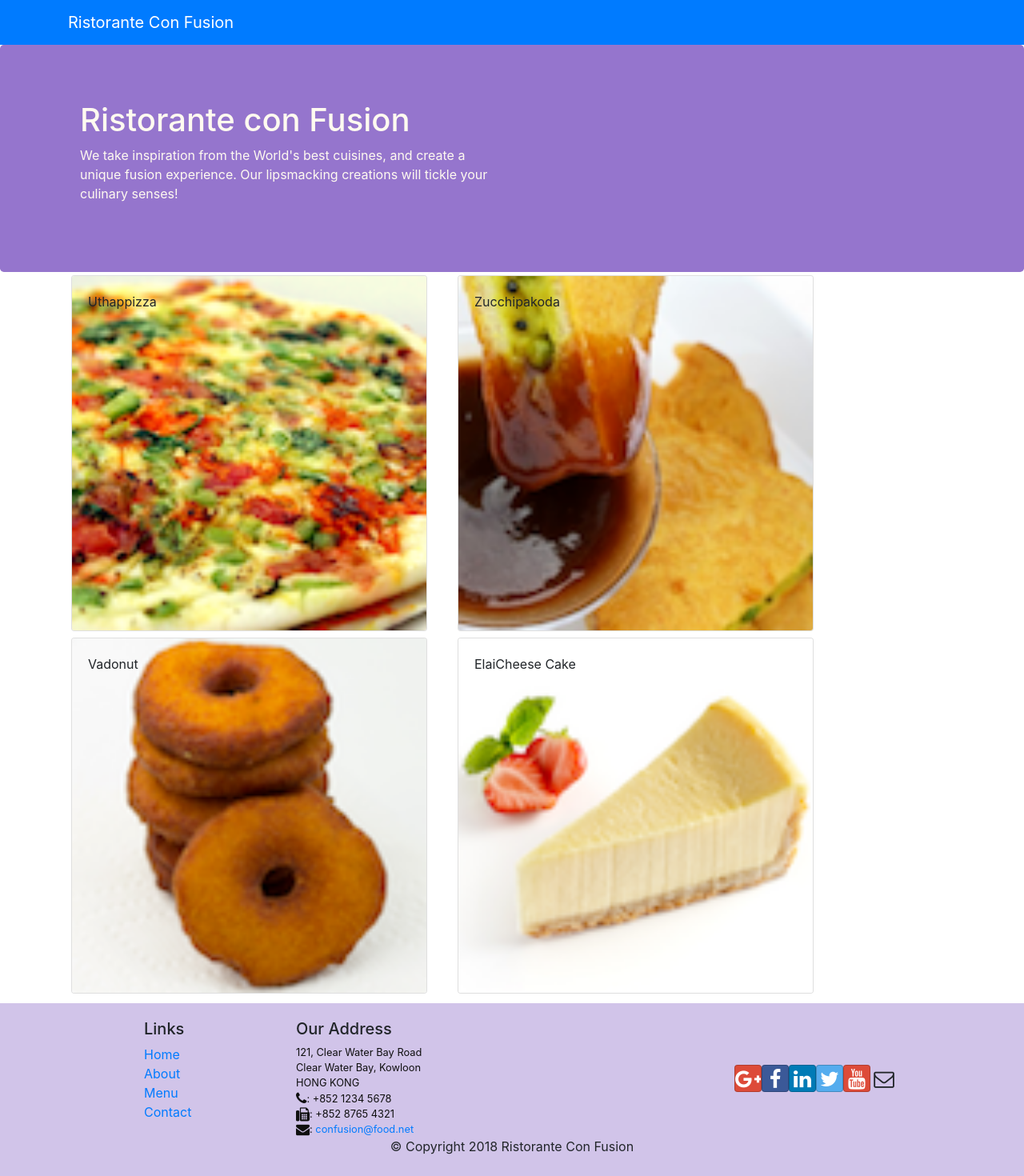
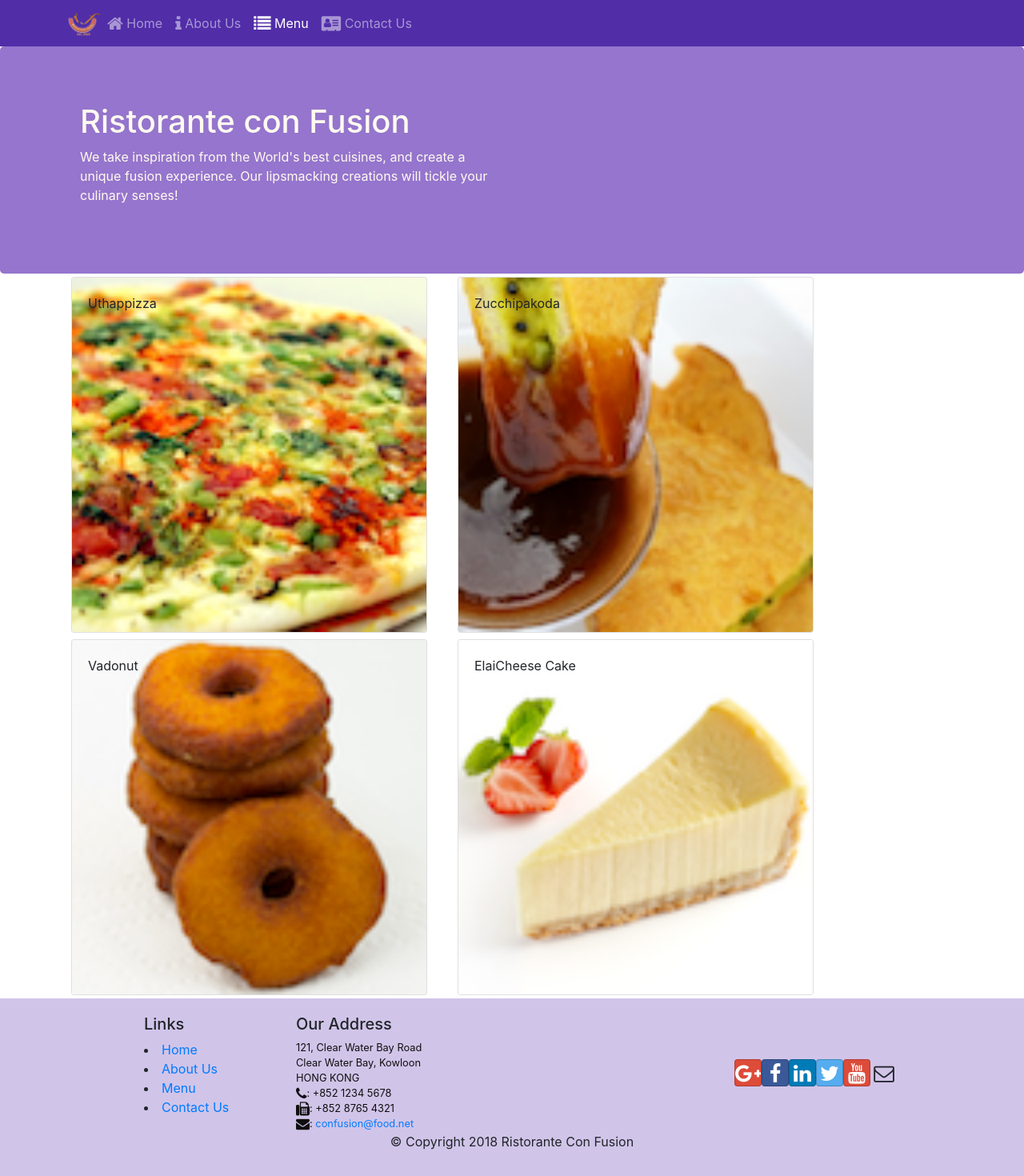
Before and after one commit to oreste-abizera/confusion, a React (Create React App) app: page /menu in a window 1280 px wide. Shown: the top 1470 px of the page at 80% size. Built offline with nearby package versions, Linux system fonts and the light colour scheme.

Commit message:
React Router

```diff
--- a/package.json
+++ b/package.json
@@ -12,6 +12,7 @@
     "react": "^17.0.1",
     "react-dom": "^17.0.1",
     "react-popper": "^2.2.4",
+    "react-router-dom": "^5.2.0",
     "react-scripts": "4.0.1",
     "reactstrap": "^8.7.1",
     "web-vitals": "^0.2.4"
--- a/src/components/FooterComponent.js
+++ b/src/components/FooterComponent.js
@@ -1,4 +1,5 @@
 import React from "react";
+import { Link } from "react-router-dom";
 
 function Footer(props) {
   return (
@@ -7,20 +8,18 @@
         <div className="row justify-content-center">
           <div className="col-4 offset-1 col-sm-2">
             <h5>Links</h5>
-            <ul className="list-unstyled">
             <li>
-                <a href="#">Home</a>
+              <Link to="/home">Home</Link>
             </li>
             <li>
-                <a href="#">About</a>
+              <Link to="/aboutus">About Us</Link>
             </li>
             <li>
-                <a href="#">Menu</a>
+              <Link to="/menu">Menu</Link>
             </li>
             <li>
-                <a href="contactus.html">Contact</a>
+              <Link to="/contactus">Contact Us</Link>
             </li>
-            </ul>
           </div>
           <div className="col-7 col-sm-5">
             <h5>Our Address</h5>
--- a/src/components/HeaderComponent.js
+++ b/src/components/HeaderComponent.js
@@ -1,13 +1,70 @@
-import React, { Component } from "react";
-import { Navbar, NavbarBrand, Jumbotron } from "reactstrap";
+import {
+  Nav,
+  Navbar,
+  NavbarBrand,
+  NavbarToggler,
+  Collapse,
+  NavItem,
+  Jumbotron,
+} from "reactstrap";
+import { NavLink } from "react-router-dom";
+import { Component } from "react";
 
 class Header extends Component {
+  constructor(props) {
+    super(props);
+
+    this.toggleNav = this.toggleNav.bind(this);
+    this.state = {
+      isNavOpen: false,
+    };
+  }
+
+  toggleNav() {
+    this.setState({
+      isNavOpen: !this.state.isNavOpen,
+    });
+  }
+
   render() {
     return (
-      <React.Fragment>
-        <Navbar dark color="primary">
+      <div>
+        <Navbar dark expand="md">
           <div className="container">
-            <NavbarBrand href="/">Ristorante Con Fusion</NavbarBrand>
+            <NavbarToggler onClick={this.toggleNav} />
+            <NavbarBrand className="mr-auto" href="/">
+              <img
+                src="assets/images/logo.png"
+                height="30"
+                width="41"
+                alt="Ristorante Con Fusion"
+              />
+            </NavbarBrand>
+            <Collapse isOpen={this.state.isNavOpen} navbar>
+              <Nav navbar>
+                <NavItem>
+                  <NavLink className="nav-link" to="/home">
+                    <span className="fa fa-home fa-lg"></span> Home
+                  </NavLink>
+                </NavItem>
+                <NavItem>
+                  <NavLink className="nav-link" to="/aboutus">
+                    <span className="fa fa-info fa-lg"></span> About Us
+                  </NavLink>
+                </NavItem>
+                <NavItem>
+                  <NavLink className="nav-link" to="/menu">
+                    <span className="fa fa-list fa-lg"></span> Menu
+                  </NavLink>
+                </NavItem>
+                <NavItem>
+                  <NavLink className="nav-link" to="/contactus">
+                    <span className="fa fa-address-card fa-lg"></span> Contact
+                    Us
+                  </NavLink>
+                </NavItem>
+              </Nav>
+            </Collapse>
           </div>
         </Navbar>
         <Jumbotron>
@@ -24,7 +81,7 @@
             </div>
           </div>
         </Jumbotron>
-      </React.Fragment>
+      </div>
     );
   }
 }
--- /dev/null
+++ b/src/components/HomeComponent.js
@@ -0,0 +1,11 @@
+import React from "react";
+
+function Home(props) {
+  return (
+    <div className="container">
+      <h4>Home</h4>
+    </div>
+  );
+}
+
+export default Home;
--- a/src/components/MainComponent.js
+++ b/src/components/MainComponent.js
@@ -5,6 +5,8 @@
 import { DISHES } from "../shared/dishes";
 import Header from "./HeaderComponent";
 import Footer from "./FooterComponent";
+import Home from "./HomeComponent";
+import { Redirect, Route, Switch } from "react-router-dom";
 
 class Main extends Component {
   constructor(props) {
@@ -20,20 +22,33 @@
   }
 
   render() {
+    const Homepage = () => {
+      return <Home />;
+    };
     return (
       <div>
         <Header></Header>
-        <Menu
+        {/* <Menu
           dishes={this.state.dishes}
           onClick={(dishId) => this.onDishSelect(dishId)}
-        />
-        <DishDetail
+        /> */}
+
+        <Switch>
+          <Route path="/home" component={Homepage} />
+          <Route
+            exact
+            path="/menu"
+            component={() => <Menu dishes={this.state.dishes} />}
+          />
+          <Redirect to="/home" />
+        </Switch>
+        {/* <DishDetail
           dish={
             this.state.dishes.filter(
               (dish) => dish.id === this.state.selectedDish
             )[0]
           }
-        />
+        /> */}
         <Footer></Footer>
       </div>
     );
--- a/src/index.js
+++ b/src/index.js
@@ -6,10 +6,13 @@
 import "./index.css";
 import App from "./App";
 import reportWebVitals from "./reportWebVitals";
+import { BrowserRouter as Router } from "react-router-dom";
 
 ReactDOM.render(
   <React.StrictMode>
-    <App />
+    <Router>
+      <App />
+    </Router>
   </React.StrictMode>,
   document.getElementById("root")
 );
```
Also changed, not shown: 2 other files (tests, documents, lock files or other folders). Lines whose indentation alone changed are shown as unchanged.
